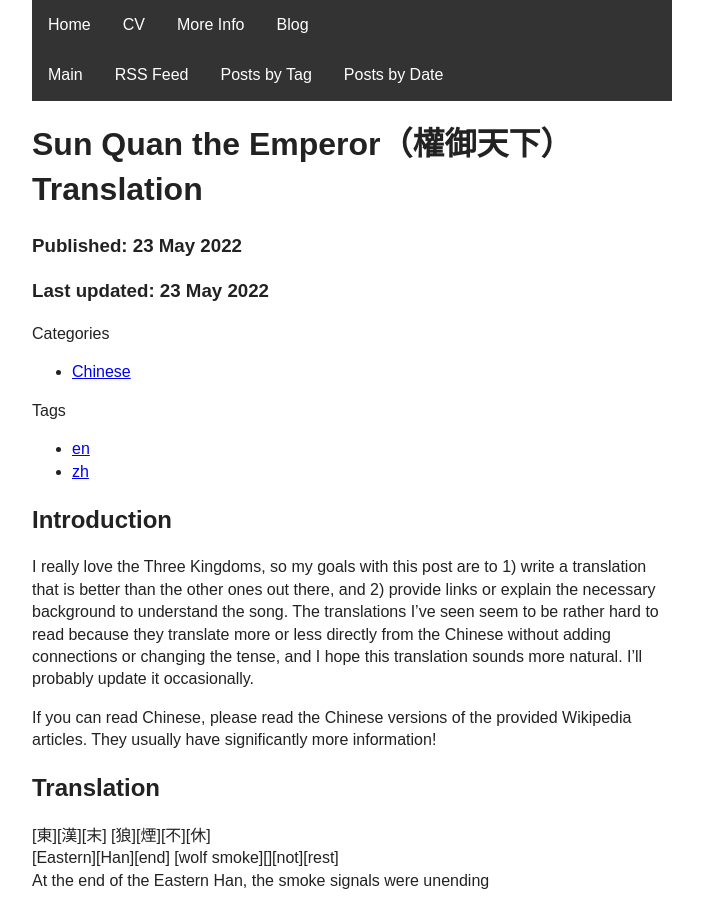
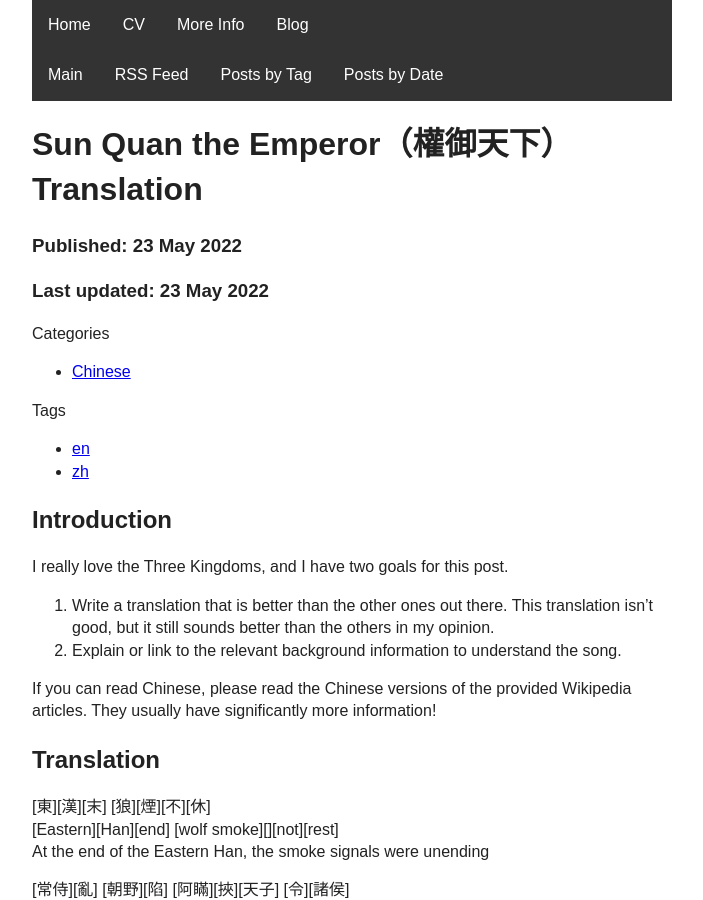
Before and after one commit to atkirtland/atkirtland.github.io, a Jekyll site: the page built from _posts/2022-05-23-sun-quan-the-emperor-translation.md, in a window 1280 px wide and 900 px high. Shown: the whole window, without its empty margins (288-991 px from the left). Built offline with Jekyll 4.4.1, drawn with Linux system fonts in a browser that asks for light colours; comment, search, counter and statistics services are not loaded.

Commit message:
sun quan intro edit

```diff
--- a/_posts/2022-05-23-sun-quan-the-emperor-translation.md
+++ b/_posts/2022-05-23-sun-quan-the-emperor-translation.md
@@ -7,9 +7,9 @@ last_modified_at: 2022-05-23
 
 ## Introduction
 
-I really love the Three Kingdoms, so my goals with this post are to 1) write a translation that is better than the other ones out there, and 2) provide links or explain the necessary background to understand the song.
-The translations I've seen seem to be rather hard to read because they translate more or less directly from the Chinese without adding connections or changing the tense, and I hope this translation sounds more natural.
-I'll probably update it occasionally.
+I really love the Three Kingdoms, and I have two goals for this post.
+1. Write a translation that is better than the other ones out there. This translation isn't good, but it still sounds better than the others in my opinion.
+2. Explain or link to the relevant background information to understand the song.
 
 If you can read Chinese, please read the Chinese versions of the provided Wikipedia articles.
 They usually have significantly more information!
--- a/information.html
+++ b/information.html
@@ -114,7 +114,7 @@ lang: en
             <li>Nonlinear Dynamical Systems (Khalil)</li>
             <li>Special Topics in Systems & Control (focus on geometric and stochastic control) <br>
               [Final Project <a href="/assets/file/ese559-presentation.pdf">Presentation</a> and <a href="/assets/file/ese559-report.pdf">Report</a>]</li>
-            <li>Simulation in Chemistry and Biochemistry (Leach)</li>
+            <li><a ref="https://dasher.wustl.edu/chem430-21/">Simulation in Chemistry and Biochemistry (Leach)</a></li>
             <li>Algorithms for Computational Biology</li>
             <li>Partial Differential Equations (Salsa)</li>
             <li>Linear Dynamical Systems</li>
```
